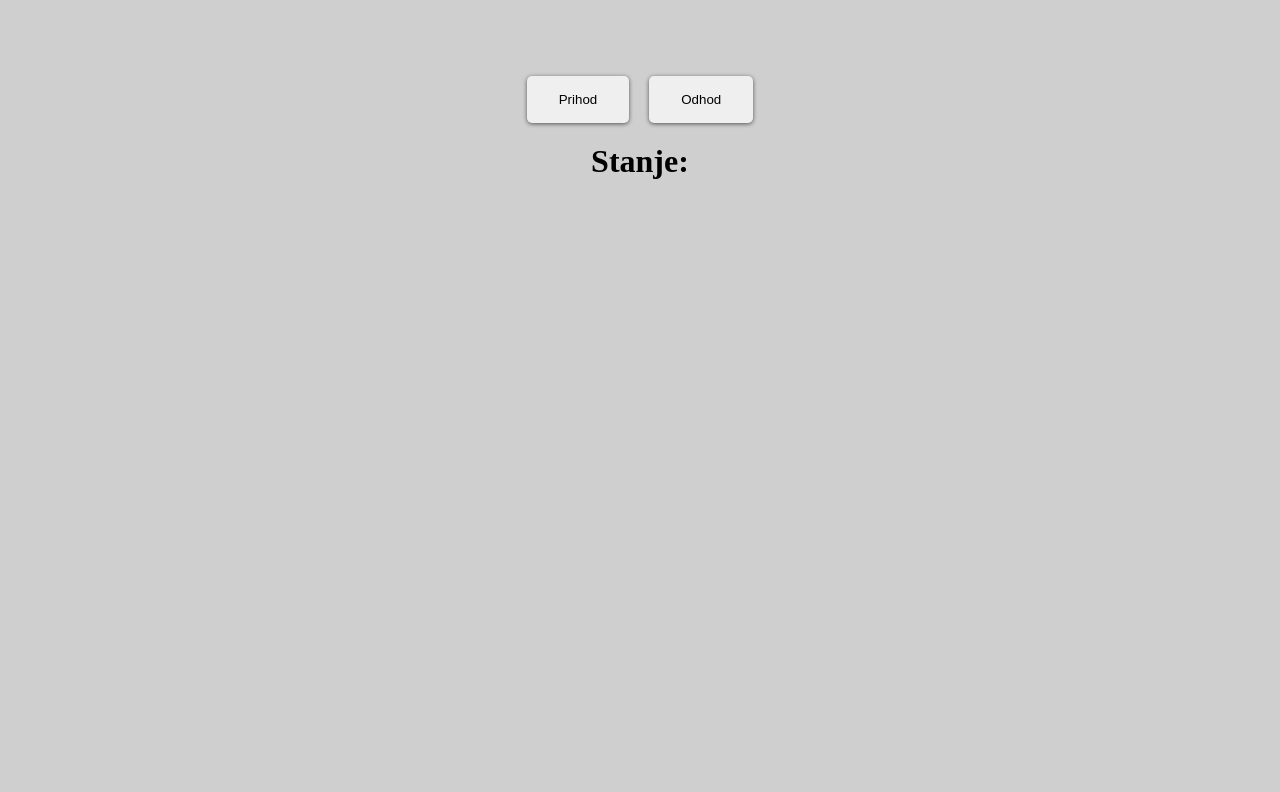
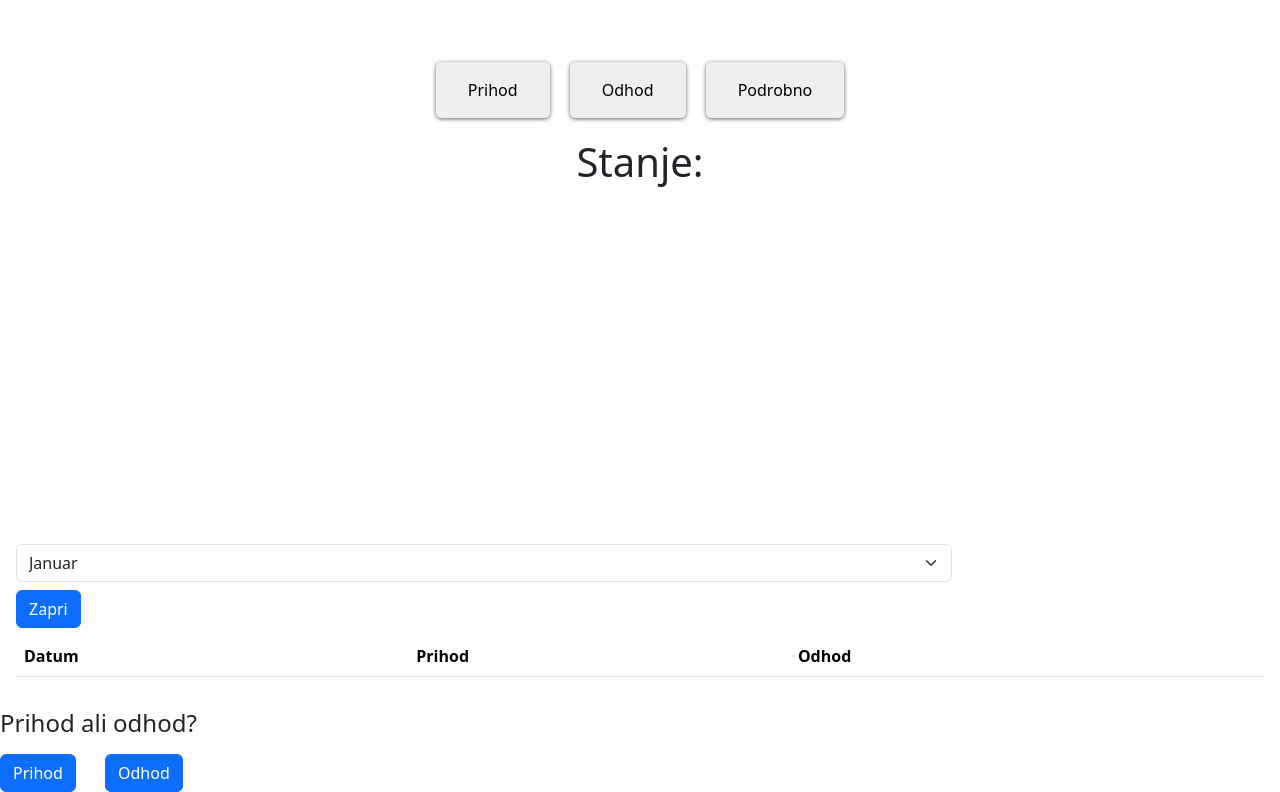
Before and after one commit to Peklo9/urcaStran, a plain HTML site: page index.html in a window 1280 px wide. Shown: the part 272-1064 px from the top of the page. Before the commit the page ends 800 px from the top, so only its background shows below. Drawn offline with nearby package versions, Linux system fonts and the light colour scheme; no server answers.

Commit message:
Update index.html

```diff
--- a/index.html
+++ b/index.html
@@ -6,13 +6,14 @@
     <title>Page Title</title>
     <meta name='viewport' content='width=device-width, initial-scale=1'>
     <link rel='stylesheet' type='text/css' media='screen' href='main.css'>
-
+    <link href="https://cdn.jsdelivr.net/npm/bootstrap@5.3.0-alpha1/dist/css/bootstrap.min.css" rel="stylesheet" integrity="sha384-GLhlTQ8iRABdZLl6O3oVMWSktQOp6b7In1Zl3/Jr59b6EGGoI1aFkw7cmDA6j6gD" crossorigin="anonymous">
 </head>
 <body>
     <div class="okvir">
         <div class="okvirGumbi">
             <button class="prihod gumb">Prihod</button>
             <button class="odhod gumb">Odhod</button>
+            <button class="prikaziTabelo gumb">Podrobno</button>
         </div>
         <h1>Stanje:<span class="stanje"></span></h1>
     </div>
@@ -22,7 +23,51 @@
         <span class="zapri"><button class="gumbZapri">Close</button></span>
     </div>
 
+    <div class="tabelaOkvir p-3">
+        <div class="poravnajSredina">
+            <select name="" id="" class="mesci form-select w-75 me-3 mb-2" aria-label="Default select example">
+                <option value="1">Januar</option>
+                <option value="2">Februar</option>
+                <option value="3">Marec</option>
+                <option value="4">April</option>
+                <option value="5">Maj</option>
+                <option value="6">Junij</option>
+                <option value="7">Julij</option>
+                <option value="8">Avgust</option>
+                <option value="9">September</option>
+                <option value="10">Oktober</option>
+                <option value="11">November</option>
+                <option value="12">December</option>
+            </select>
+            <button class="zapriTabelo btn btn-primary mb-2">Zapri</button>
+        </div>
+        <table class="tabela table">
+            <tr>
+                <th>Datum</th>
+                <th>Prihod</th>
+                <th>Odhod</th>
+                <th>
+                </th>
+            </tr>
+        </table>
+    </div>
+
+
+      <div class="okvirBrisiPrihOdh">
+        <div class="mb-3">
+          <h4>Prihod ali odhod?</h1>
+        </div>
+        <div class="gumbaBrisanje">
+          <button class="btn btn-primary gumbPrihod" style="margin-right: 25px;">Prihod</button>
+          <button class="btn btn-primary gumbOdhod">Odhod</button>
+        </div>
+
+      </div>
+
+
+
 
     <script src='main.js'></script>
+    <script src="https://cdn.jsdelivr.net/npm/bootstrap@5.3.0-alpha1/dist/js/bootstrap.bundle.min.js" integrity="sha384-w76AqPfDkMBDXo30jS1Sgez6pr3x5MlQ1ZAGC+nuZB+EYdgRZgiwxhTBTkF7CXvN" crossorigin="anonymous"></script>
 </body>
 </html>
```
